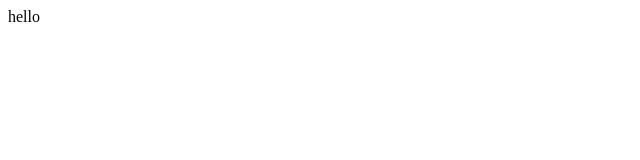
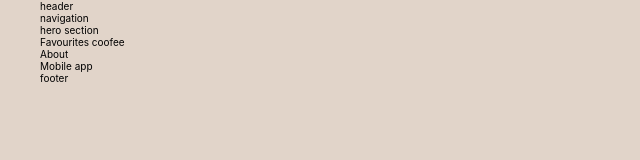
Before and after one commit to DmitriyIshchenko/coffee-house, a plain HTML site: page coffee-house/index.html in a window 1280 px wide. Shown: the whole page, without its empty margins (0-640 px from the left). Drawn offline with Linux system fonts and the light colour scheme.

Commit message:
deploy: add basic layout and styles

```diff
--- a/coffee-house/assets/index-9p4a8sJU.js
+++ /dev/null
@@ -1 +0,0 @@
-(function(){const t=document.createElement("link").relList;if(t&&t.supports&&t.supports("modulepreload"))return;for(const e of document.querySelectorAll('link[rel="modulepreload"]'))i(e);new MutationObserver(e=>{for(const r of e)if(r.type==="childList")for(const o of r.addedNodes)o.tagName==="LINK"&&o.rel==="modulepreload"&&i(o)}).observe(document,{childList:!0,subtree:!0});function s(e){const r={};return e.integrity&&(r.integrity=e.integrity),e.referrerPolicy&&(r.referrerPolicy=e.referrerPolicy),e.crossOrigin==="use-credentials"?r.credentials="include":e.crossOrigin==="anonymous"?r.credentials="omit":r.credentials="same-origin",r}function i(e){if(e.ep)return;e.ep=!0;const r=s(e);fetch(e.href,r)}})();
--- /dev/null
+++ b/coffee-house/assets/index-S1TJHJSo.js
@@ -0,0 +1 @@
+(function(){const t=document.createElement("link").relList;if(t&&t.supports&&t.supports("modulepreload"))return;for(const e of document.querySelectorAll('link[rel="modulepreload"]'))i(e);new MutationObserver(e=>{for(const r of e)if(r.type==="childList")for(const o of r.addedNodes)o.tagName==="LINK"&&o.rel==="modulepreload"&&i(o)}).observe(document,{childList:!0,subtree:!0});function s(e){const r={};return e.integrity&&(r.integrity=e.integrity),e.referrerPolicy&&(r.referrerPolicy=e.referrerPolicy),e.crossOrigin==="use-credentials"?r.credentials="include":e.crossOrigin==="anonymous"?r.credentials="omit":r.credentials="same-origin",r}function i(e){if(e.ep)return;e.ep=!0;const r=s(e);fetch(e.href,r)}})();console.log("hello");
--- /dev/null
+++ b/coffee-house/assets/index-d8UL7GDh.css
@@ -0,0 +1 @@
+*,*:before,*:after{margin:0;padding:0;box-sizing:inherit}html{font-size:62.5%;scroll-behavior:smooth}body{box-sizing:border-box;background-color:var(--color-bg-body)}html,body{scrollbar-gutter:stable}.container{max-width:144rem;margin:0 auto;padding-inline:4rem}:root{--color-text-dark: #403f3d;--color-text-light: #e1d4c9;--color-text-accent: #b0907a;--color-bg-body: #e1d4c9;--color-bg-container: #665f55;--color-bg-backdrop: rgba(65, 64, 62, .8);--color-border-light: #c1b6ad;--color-border-dark: #665f55}body{font-family:Inter,sans-serif}
--- a/coffee-house/index.html
+++ b/coffee-house/index.html
@@ -5,14 +5,51 @@
   <meta charset="UTF-8" />
   <link rel="icon" type="image/svg+xml" href="/vite.svg" />
   <meta name="viewport" content="width=device-width, initial-scale=1.0" />
+  <link rel="preconnect" href="https://fonts.googleapis.com">
+  <link rel="preconnect" href="https://fonts.gstatic.com" crossorigin>
+  <link href="https://fonts.googleapis.com/css2?family=Roboto+Mono:wght@300;400;500;700&display=swap" rel="stylesheet">
   <title>Coffee house</title>
-  <script type="module" crossorigin src="/assets/index-9p4a8sJU.js"></script>
+  <script type="module" crossorigin src="/assets/index-S1TJHJSo.js"></script>
+  <link rel="stylesheet" crossorigin href="/assets/index-d8UL7GDh.css">
 </head>
 
 <body>
-  <div id="app">
-    hello
-  </div>
+  <header class="header" id="header">
+    <div class="container">
+      header
+      <nav>navigation</nav>
+    </div>
+  </header>
+
+  <section class="hero-section" id="hero">
+    <div class="hero container">
+      hero section
+    </div>
+  </section>
+
+  <section class="favorites-section" id="favorites">
+    <div class="favorites container">
+      Favourites coofee
+    </div>
+  </section>
+
+  <section class="about-section" id="about">
+    <div class="about container">
+      About
+    </div>
+  </section>
+
+  <section class="mobile-app-section" id="mobile-app">
+    <div class="mobile-app container">
+      Mobile app
+    </div>
+  </section>
+
+  <footer class="footer" id="footer">
+    <div class="container">
+      footer
+    </div>
+  </footer>
 </body>
 
 </html>
```
